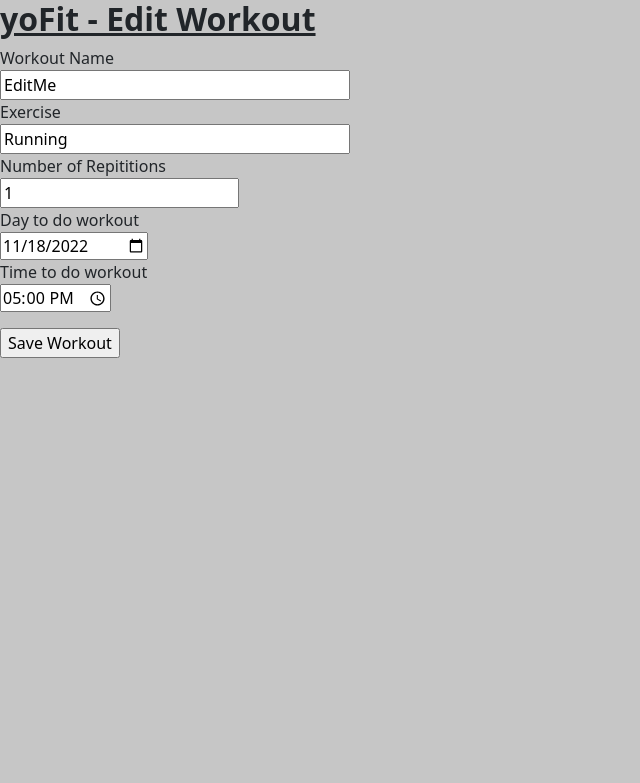
After one commit to albhandari/nutri, a Flask app: page /2 in a window 1280 px wide. The commit adds this page. Shown: the top 783 px of the page, without its empty margins (0-640 px from the left). Run offline with Flask 2, Linux system fonts and the light colour scheme; a user stored in the database is signed in; data comes from the database, SQL or seed files in the repository; both versions use the stored data as it was after the commit.

Commit message:
added view meal/workout, edit workout

```diff
--- a/app/create_workout.py
+++ b/app/create_workout.py
@@ -11,4 +11,4 @@ class CreateWorkout(FlaskForm):
     repititions = IntegerField('Number of Repititions', validators = [DataRequired()])
     time_to_do = DateField('Day to do workout', format = '%Y-%m-%d', validators = [DataRequired()])
     time = TimeField('Time to do workout', format = '%H:%M', validators = [DataRequired()])
-    submit = SubmitField('Create Workout')
+    submit = SubmitField('Save Workout')
--- a/app/routes.py
+++ b/app/routes.py
@@ -122,7 +122,7 @@ def home():
 #Justin
 @appObj.route('/createWorkout', methods = ['GET', 'POST'])
 @login_required
-def createWorkout():
+def create_workout():
  workout_form = CreateWorkout()
 
  if workout_form.validate_on_submit():
@@ -157,7 +157,7 @@ def createWorkout():
 #Justin
 @appObj.route('/createMeal', methods = ['GET', 'POST'])
 @login_required
-def createMeal():
+def create_meal():
  meal_form = CreateMeal()
 
  if meal_form.validate_on_submit():
@@ -184,11 +184,76 @@ def createMeal():
   #add to the database
   db.session.add(meal)
   db.session.commit()
-
-  flash('Your meal has been created successfully')
-
+  flash('Your meal has been created successfully. Go to "Edit Meal" if you want to add nutritional information')
  return render_template('create_meal.html', meal_form = meal_form)
 
+#Justin
+@appObj.route('/viewMeals')
+@login_required
+def view_meals():
+ user = current_user
+ all_meals = Meal.query.filter_by(creator_id = user.id).all()
+ return render_template('view_meals.html', all_meals = all_meals)
+
+
+#Justin
+@appObj.route('/viewWorkouts')
+@login_required
+def view_workouts():
+ user = current_user
+ all_workouts = Workout.query.filter_by(creator_id = user.id).all()
+ return render_template('view_workouts.html', all_workouts = all_workouts)
+
+#Justin
+@appObj.route('/<workoutID>', methods = ["GET", "POST"])
+@login_required
+def edit_workout(workoutID):
+ workout = Workout.query.filter_by(id = workoutID).first()
+ workout_form = CreateWorkout()
+
+ #make and save edits
+ if workout_form.validate_on_submit():
+  db.session.delete(workout) #replacing old workout
+  creator = current_user
+  workout.name = workout_form.workout_name.data
+  workout.exercise = workout_form.exercise.data
+  workout.repititions = workout_form.repititions.data
+  workout_day = workout_form.time_to_do.data #date from datetime type
+  workout_time = workout_form.time.data #time
+
+
+  year = workout_day.year #get year
+  month = workout_day.month #get month
+  day = workout_day.day #get day
+  workout.time_to_do = date(year, month, day) #set the day in the database
+
+  hour = workout_time.hour
+  minute = workout_time.minute
+  workout.time_workout = time(hour, minute)
+
+  workout.creator_id = creator.id #current user id
+  #add to the database
+  db.session.add(workout)
+  db.session.commit()
+  flash('Your workout has been saved successfully')
+
+ original_workout_day = workout.time_to_do
+ original_workout_year = original_workout_day.year
+ original_workout_month = original_workout_day.month
+ original_workout_number_day = original_workout_day.day
+
+ original_workout_time = workout.time_workout
+ original_workout_hour = original_workout_time.hour
+ original_workout_minute = original_workout_time.minute
+
+ #create workout form whose values are already the workout values
+ workout_form.workout_name.data = workout.name
+ workout_form.exercise.data = workout.exercise
+ workout_form.repititions.data = workout.repititions
+ workout_form.time_to_do.data = date(original_workout_year, original_workout_month, original_workout_number_day)
+ workout_form.time.data = time(original_workout_hour, original_workout_minute)
+
+ return render_template('edit_workout.html', workout_form = workout_form)
 
 @appObj.route('/testing1')
 def testing1():
--- a/app/templates/create_meal.html
+++ b/app/templates/create_meal.html
@@ -48,7 +48,7 @@
             {{meal_form.time}} </br>
             </p>
             <p>
-            {{meal_form.submit}}
+             {{meal_form.submit}}
             </p>
         </form>
 
--- /dev/null
+++ b/app/templates/edit_workout.html
@@ -0,0 +1,47 @@
+<html lang="en">
+  <head>
+    <!-- Required meta tags -->
+    <meta charset="utf-8">
+    <meta name="viewport" content="width=device-width, initial-scale=1">
+
+    <!-- Bootstrap CSS -->
+    <link href="https://cdn.jsdelivr.net/npm/bootstrap@5.0.2/dist/css/bootstrap.min.css" rel="stylesheet" integrity="sha384-EVSTQN3/azprG1Anm3QDgpJLIm9Nao0Yz1ztcQTwFspd3yD65VohhpuuCOmLASjC" crossorigin=>
+
+
+
+    <title>YoFit - Edit Workout</title>
+  </head>
+
+   {% with messages = get_flashed_messages() %}
+   {% if messages %}
+    {% for message in messages %}
+     <p> {{message}} </p>
+    {% endfor %}
+   {% endif %}
+  {% endwith %}
+
+  <body style="background: #c6c6c6">
+    <h2> <b> <u> yoFit - Edit Workout</h2> </b> </u>
+    <form action="" method="post" nonvalidate>
+            {{workout_form.csrf_token}}
+            <p>
+            {{workout_form.workout_name.label}}<br>
+            {{workout_form.workout_name(size = 32)}}</br>
+            {{workout_form.exercise.label}}<br>
+            {{workout_form.exercise(size = 32)}}</br>
+            {{workout_form.repititions.label}}<br>
+            {{workout_form.repititions}}</br>
+            {{workout_form.time_to_do.label}} <br>
+            {{workout_form.time_to_do}} </br>
+            {{workout_form.time.label}} <br>
+            {{workout_form.time}} </br>
+
+            <p>
+            {{workout_form.submit()}}
+            </p>
+        </form>
+
+    <!-- Option 1: Bootstrap Bundle with Popper -->
+    <script src="https://cdn.jsdelivr.net/npm/bootstrap@5.0.2/dist/js/bootstrap.bundle.min.js" integrity="sha384-MrcW6ZMFYlzcLA8Nl+NtUVF0sA7MsXsP1UyJoMp4YLEuNSfAP+JcXn/tWtIaxVXM" crossorigin="anonymous">
+  </body>
+</html>
--- a/app/templates/home.html
+++ b/app/templates/home.html
@@ -60,7 +60,9 @@
 
         <ul class="nav col-12 col-lg-auto me-lg-auto mb-2 justify-content-center mb-md-0">
          <li> <a class="btn btn-outline-dark m-2" href="/createMeal" role="button">Add meal</a> </li>
+         <li> <a class="btn btn-outline-dark m-2" href="/viewMeals" role="button">Edit meal</a> </li>
          <li> <a class="btn btn-outline-dark m-2" href="/createWorkout" role="button">Add workout</a> </li>
+         <li> <a class="btn btn-outline-dark m-2" href="/viewWorkouts" role="button">Edit workout</a> </li>
          <li> <a class="btn btn-outline-dark m-2" href="" role="button"> Profile </a></li>
          <li> <a class="btn btn-outline-dark m-2" href="deleteUser" role="button"> Delete Account </a></li>
         </ul>
```
Also changed, not shown: app/add_nutrition.py (added, +15 -0 lines), app/templates/add_nutrition.html (added, +46 -0 lines), app/templates/view_meals.html (added, +33 -0 lines), app/templates/view_workouts.html (added, +33 -0 lines), app/app.db.
